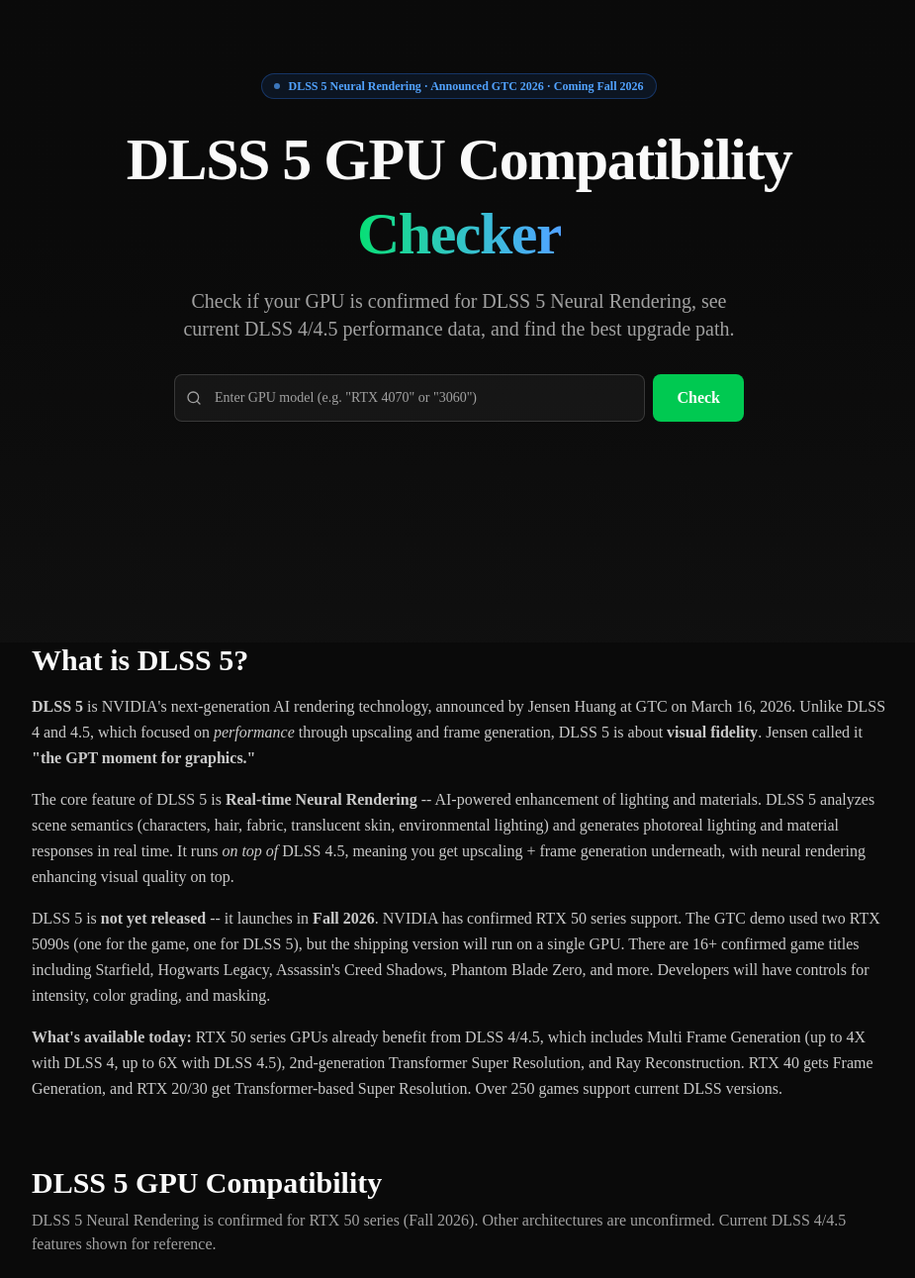
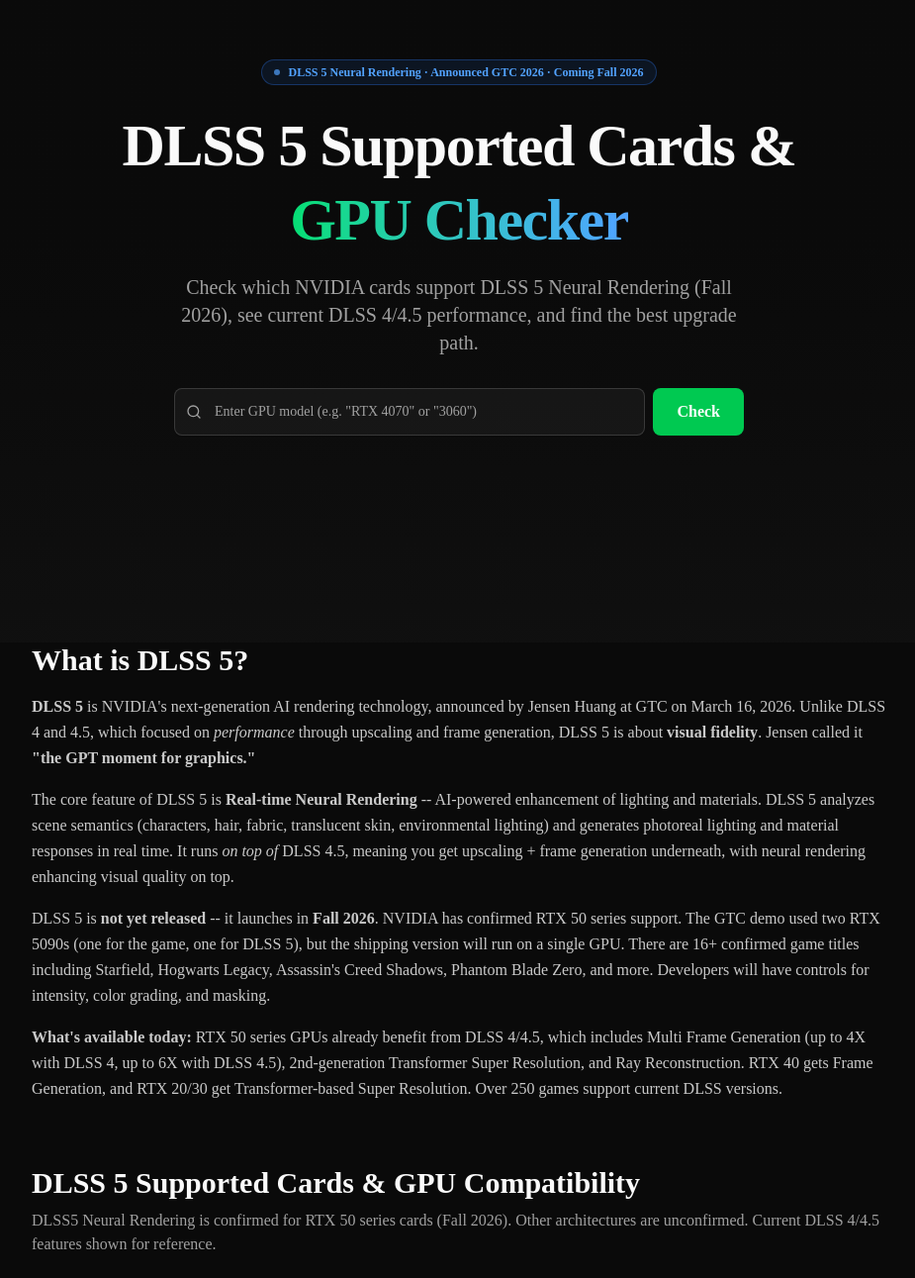
Before and after one commit to liuyan-wjy/dlss5-checker, a Next.js app: page / in a window 1280 px wide. Shown: the part 151-1442 px from the top of the page at 99% size, without its empty margins (176-1101 px from the left). Built offline with nearby package versions, Linux system fonts and the light colour scheme.

Commit message:
seo: target trending keywords 'dlss 5 supported cards', 'nvidia dlss5'

```diff
--- a/app/layout.tsx
+++ b/app/layout.tsx
@@ -8,13 +8,16 @@
 });
 
 export const metadata: Metadata = {
-  title: "DLSS 5 GPU Compatibility Checker -- Is Your GPU Ready for DLSS 5 Neural Rendering?",
+  title: "DLSS 5 Supported Cards & GPU Compatibility Checker | NVIDIA DLSS5",
   description:
-    "Check if your NVIDIA GPU is confirmed for DLSS 5 Neural Rendering (coming Fall 2026). See current DLSS 4/4.5 performance data, compare DLSS 3 vs 4 vs 4.5 vs 5, and find the best upgrade path.",
+    "Check if your NVIDIA GPU is confirmed for DLSS 5 Neural Rendering (coming Fall 2026). Find all DLSS 5 supported cards, see current DLSS 4/4.5 performance data, and compare DLSS 3 vs 4 vs 4.5 vs 5.",
   keywords: [
     "DLSS 5",
+    "dlss5",
+    "DLSS 5 supported cards",
+    "DLSS 5 supported GPUs",
+    "nvidia dlss5",
     "DLSS 5 neural rendering",
-    "DLSS 5 supported GPUs",
     "DLSS 5 release date",
     "DLSS 5 vs DLSS 4",
     "RTX 5090 DLSS 5",
--- a/app/page.tsx
+++ b/app/page.tsx
@@ -22,7 +22,7 @@
         name: "Which GPUs will support DLSS 5?",
         acceptedAnswer: {
           "@type": "Answer",
-          text: "NVIDIA has confirmed DLSS 5 Neural Rendering for RTX 50 series GPUs. RTX 40 series support has been hinted at but is not confirmed. RTX 20/30 series support is unlikely. DLSS 5 launches Fall 2026.",
+          text: "NVIDIA has confirmed DLSS 5 Neural Rendering for RTX 50 series GPUs and cards. RTX 40 series support has been hinted at but is not confirmed. RTX 20/30 series support is unlikely. DLSS 5 (DLSS5) launches Fall 2026.",
         },
       },
       {
@@ -115,15 +115,15 @@
 
             {/* H1 */}
             <h1 className="text-4xl sm:text-5xl lg:text-6xl font-extrabold tracking-tight mb-4 leading-tight">
-              DLSS 5 GPU Compatibility{" "}
+              DLSS 5 Supported Cards &amp;{" "}
               <span className="text-transparent bg-clip-text bg-gradient-to-r from-green-400 to-blue-400">
-                Checker
+                GPU Checker
               </span>
             </h1>
 
             <p className="text-muted-foreground text-lg sm:text-xl mb-8 max-w-xl mx-auto">
-              Check if your GPU is confirmed for DLSS 5 Neural Rendering, see current
-              DLSS 4/4.5 performance data, and find the best upgrade path.
+              Check which NVIDIA cards support DLSS 5 Neural Rendering (Fall 2026),
+              see current DLSS 4/4.5 performance, and find the best upgrade path.
             </p>
 
             {/* Tool -- main interactive area */}
@@ -175,9 +175,9 @@
 
         {/* Supported GPUs */}
         <section id="supported-gpus">
-          <h2 className="text-3xl font-bold mb-2">DLSS 5 GPU Compatibility</h2>
+          <h2 className="text-3xl font-bold mb-2">DLSS 5 Supported Cards &amp; GPU Compatibility</h2>
           <p className="text-muted-foreground mb-6">
-            DLSS 5 Neural Rendering is confirmed for RTX 50 series (Fall 2026). Other architectures are unconfirmed.
+            DLSS5 Neural Rendering is confirmed for RTX 50 series cards (Fall 2026). Other architectures are unconfirmed.
             Current DLSS 4/4.5 features shown for reference.
           </p>
           <SupportedGPUsTable />
```
